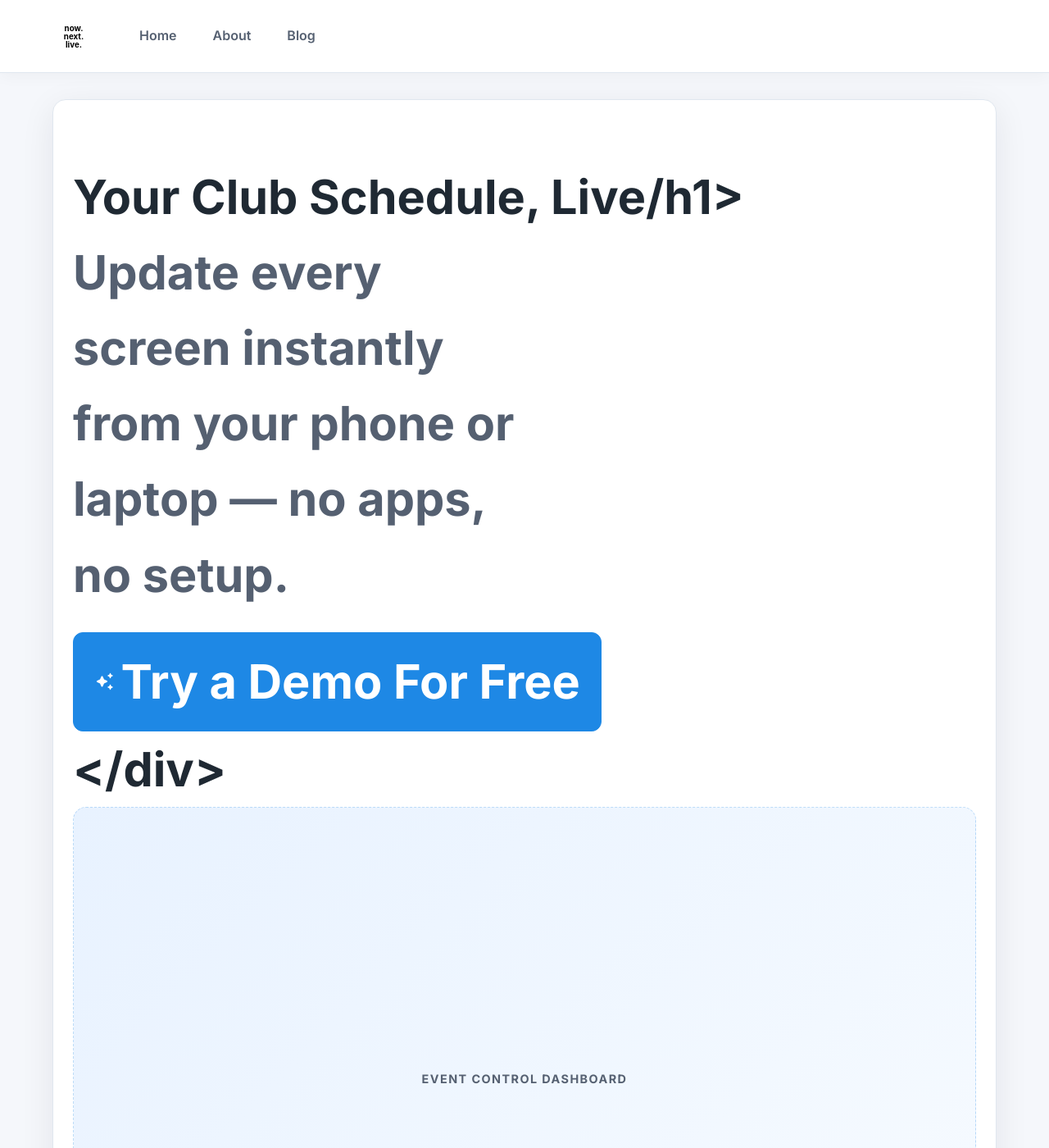
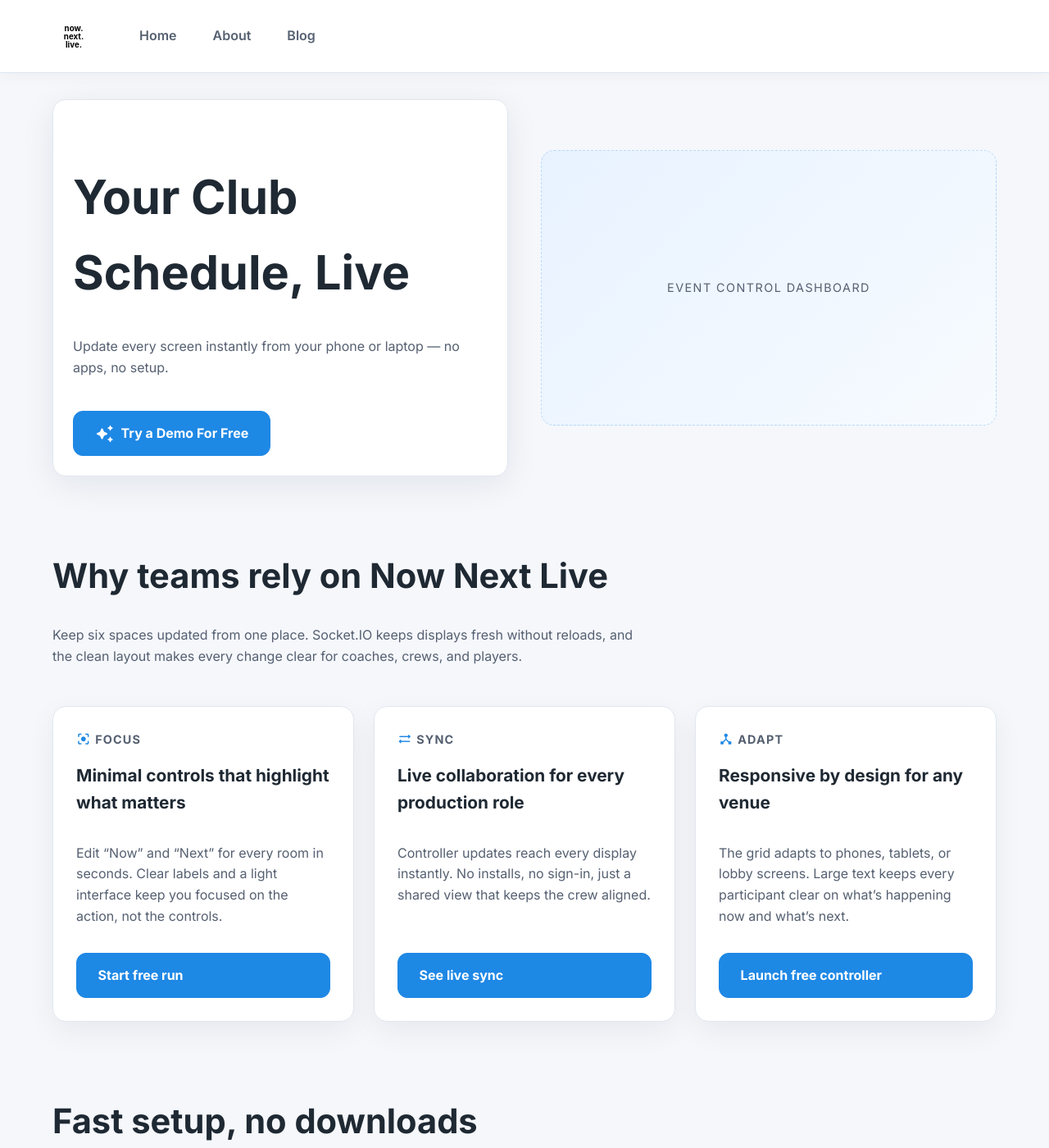
Before and after one commit to krussll/nownextlive, a Jekyll site: the page built from index.md, in a window 1280 px wide and 1400 px high. Shown: the whole window at 82% size. Built offline with Jekyll 4.4.1, drawn with Linux system fonts in a browser that asks for light colours.

```diff
--- a/index.md
+++ b/index.md
@@ -4,7 +4,7 @@ title: Now Next Live
 ---
 <section class="hero">
   <div class="hero-card">
-    <h1>Your Club Schedule, Live/h1>
+    <h1>Your Club Schedule, Live</h1>
     <p>
       Update every screen instantly from your phone or laptop — no apps, no setup.
     </p>
```
